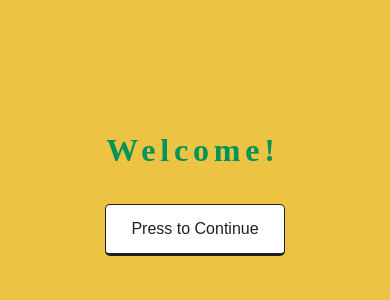
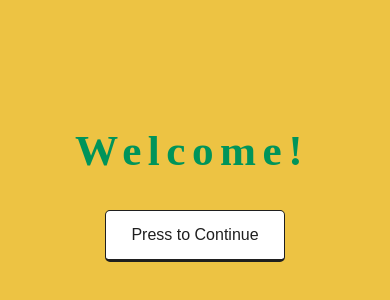
Before and after one commit to khldy/06072422, a plain HTML site: page index.html in a window 390 px wide. Shown: the part 228-528 px from the top of the page. Drawn offline with Linux system fonts and the light colour scheme; a web font is replaced by a local one.

Commit message:
changing the font size

```diff
--- a/style.css
+++ b/style.css
@@ -34,6 +34,7 @@ button {
 button:hover {
     background-color: #f5a13e; /* Hot pink on hover */
 }
+
 
 .birthday-page {
     background-color: #FFE0E6; /* Light pink */
@@ -156,7 +157,7 @@ button:hover {
     }
 
     .container h1 {
-      font-size: 2em; /* Reduce heading size for mobile */
+      font-size: 2.7em; /* Reduce heading size for mobile */
     }
 
     .content #birthday, .content #birthday2 {
```
